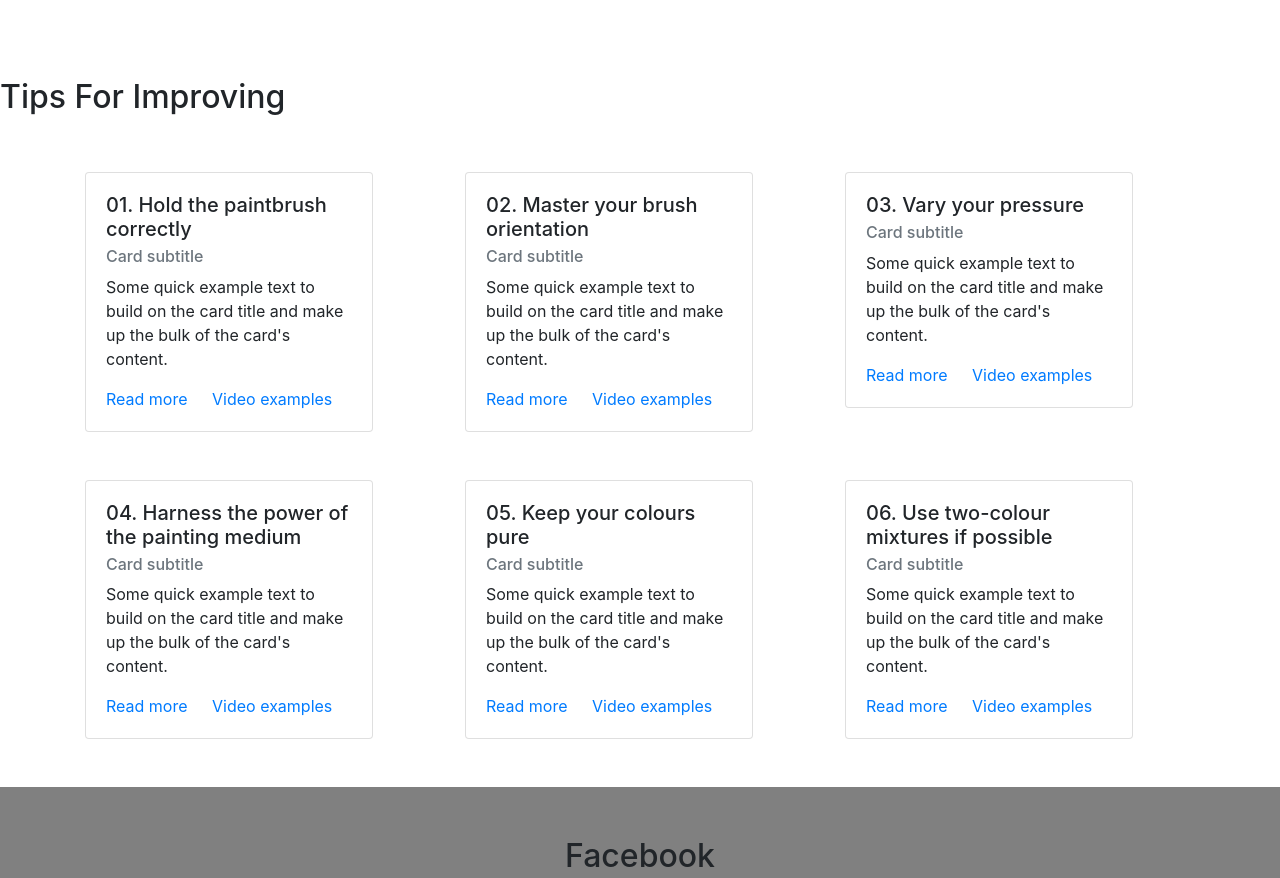
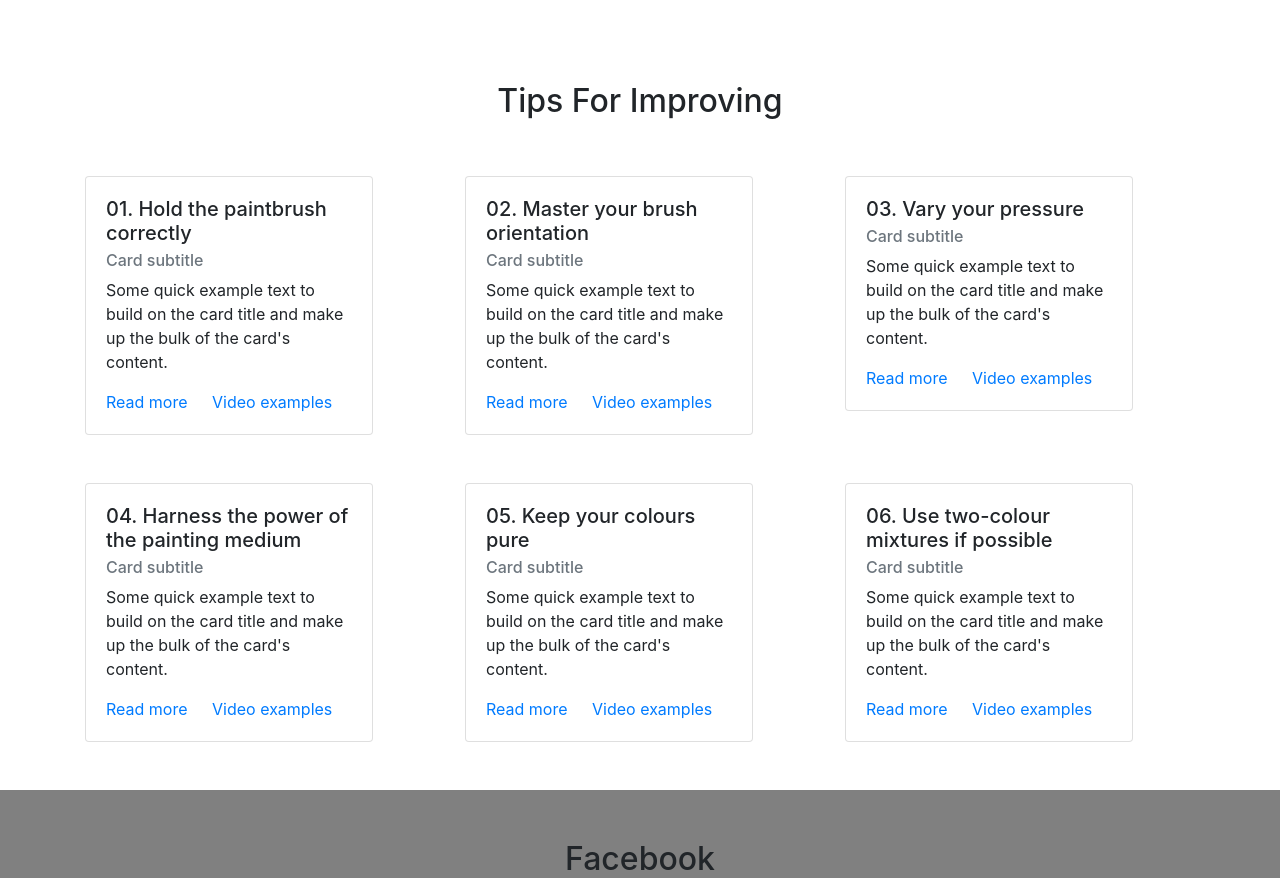
Before and after one commit to xinacc1/UX_UI_HOBBY_2, a plain HTML site: page tips.html in a window 1280 px wide. Shown: the part 858-1736 px from the top of the page. Drawn offline with nearby package versions, Linux system fonts and the light colour scheme.

Commit message:
Update tips.html

```diff
--- a/tips.html
+++ b/tips.html
@@ -73,7 +73,7 @@
 
       <div class="spacing-gap"></div>
 
-      <div class=".text-align-left-third"><h2>Tips For Improving</h2></div>
+      <div class="text-align-center"><h2>Tips For Improving</h2></div>
 
       <div class="spacing-gap"></div>
 
```
